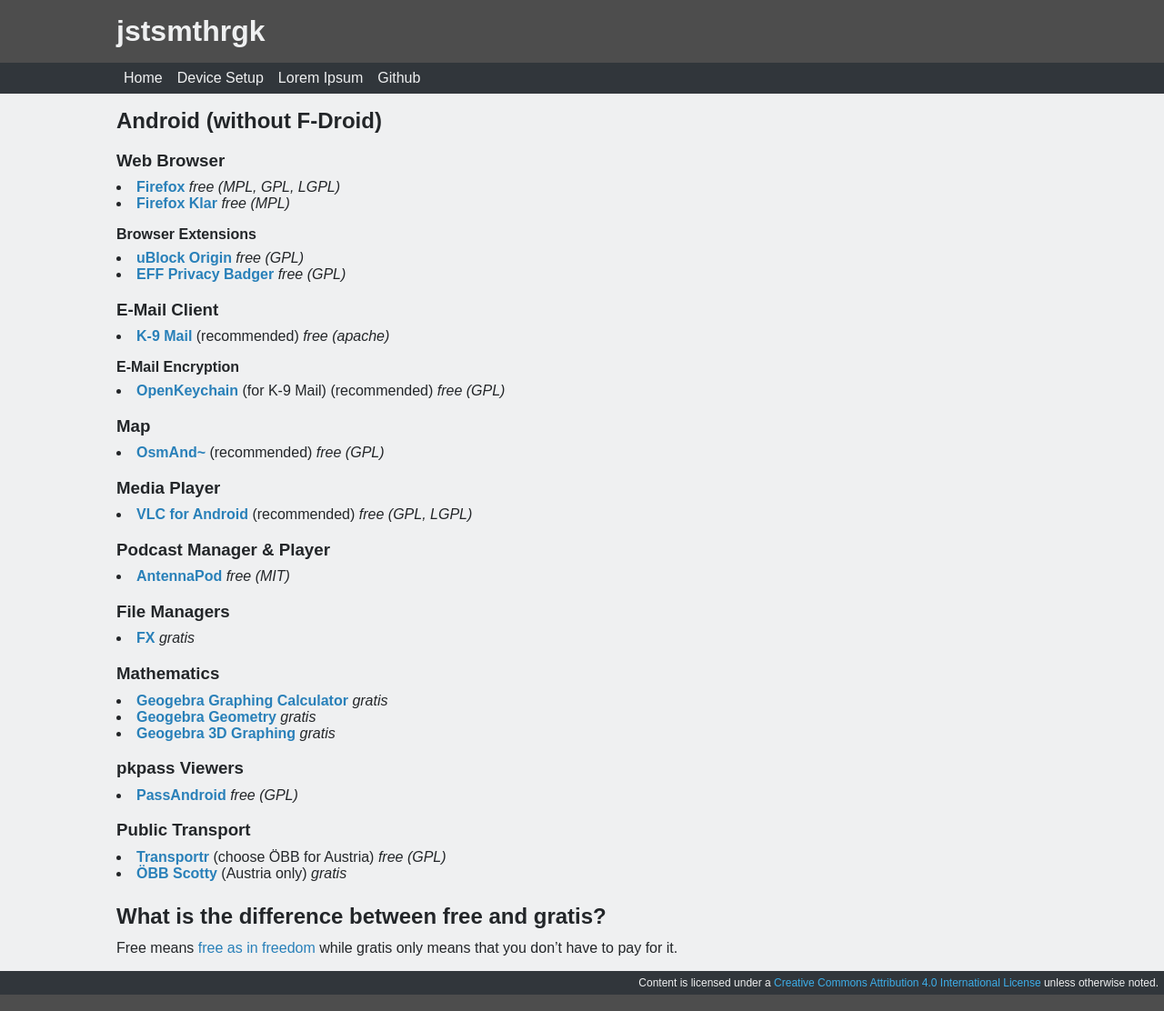
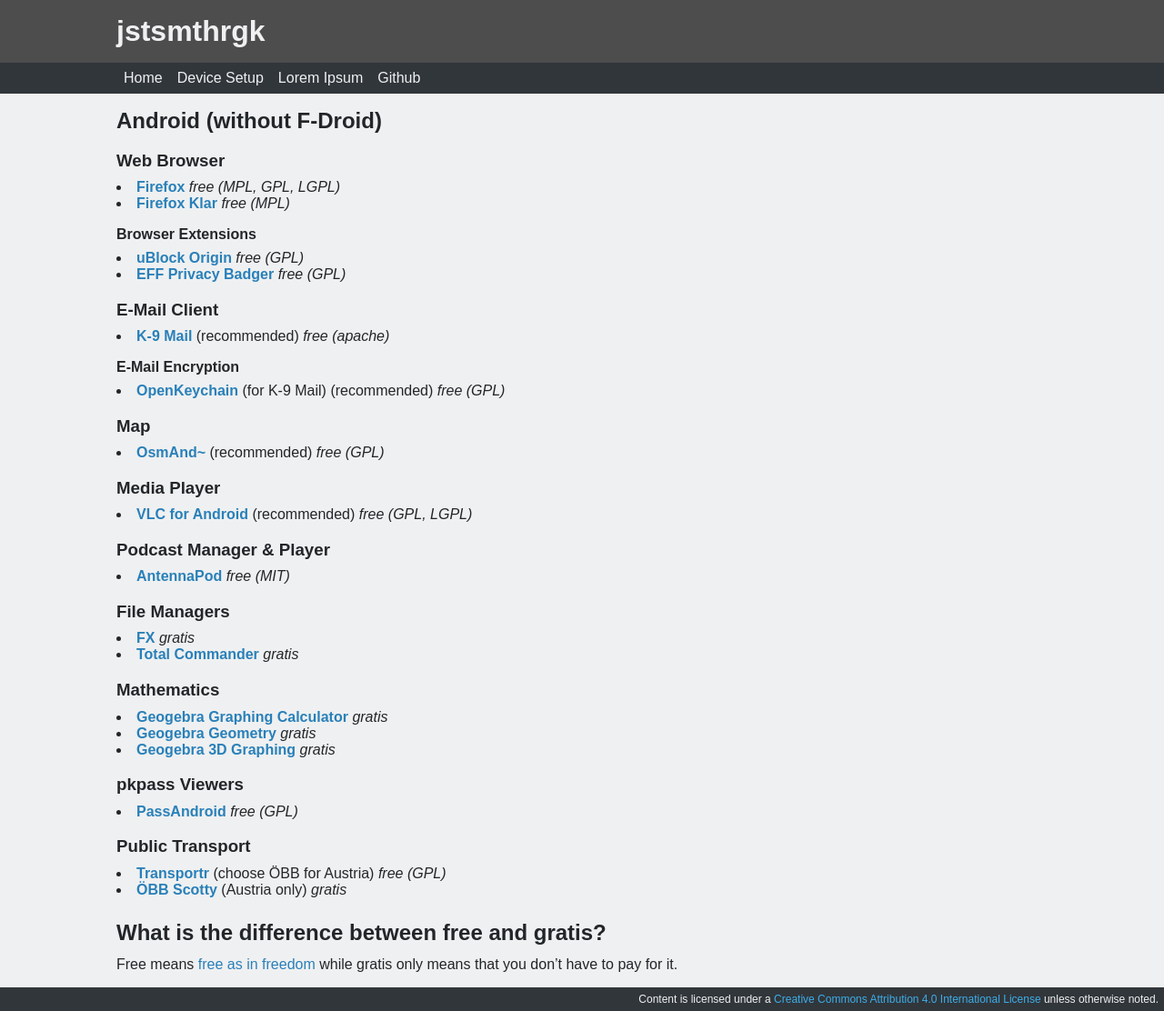
Before and after one commit to jstsmthrgk/jstsmthrgk.github.io, a Jekyll site: the page built from devicesetup/android-playstore.md, in a window 1280 px wide and 1112 px high. Shown: the whole window at 91% size. Built offline with Jekyll 4.4.1, drawn with Linux system fonts in a browser that asks for light colours.

Commit message:
added total commander

```diff
--- a/devicesetup/android-playstore.md
+++ b/devicesetup/android-playstore.md
@@ -41,6 +41,7 @@
 ### File Managers
 
 - [**FX**](https://play.google.com/store/apps/details?id=nextapp.fx) _gratis_
+- [**Total Commander**](https://play.google.com/store/apps/details?id=com.ghisler.android.TotalCommander) _gratis_
 
 
 ### Mathematics
```
Also changed, not shown: devicesetup/android-fdroid.md (+1 -0 lines).
